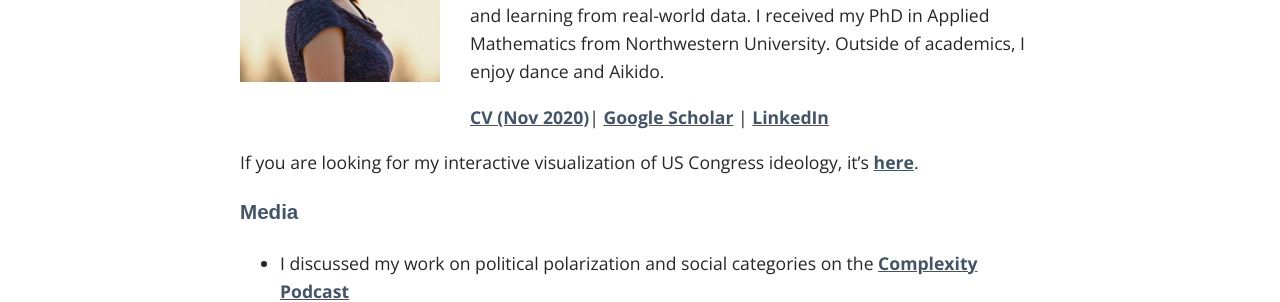
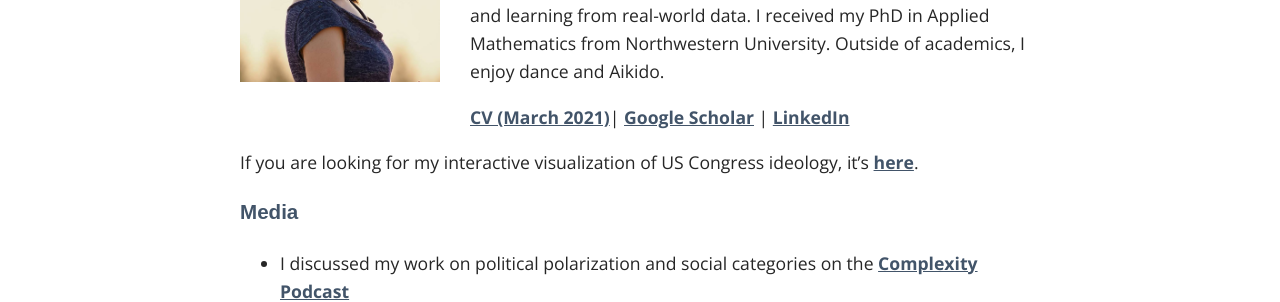
Before and after one commit to vc-yang/vc-yang.github.io, a Jekyll site: the page built from index.md, in a window 1280 px wide and 900 px high. Shown: the part 357-659 px from the top of the window. Built offline with Jekyll 4.4.1, drawn with Linux system fonts in a browser that asks for light colours; some web fonts are replaced.

Commit message:
Update index.md

```diff
--- a/index.md
+++ b/index.md
@@ -6,7 +6,7 @@
 <img style="float: left; margin: 0px 30px 30px 0px;" src="../files/vcyang_photo_1708.jpg" width = "200"/>
 I am an Omidyar Fellow and Peters Hurst Scholar at the Santa Fe Institute. My research uses mathematical tools to understand complex phenomena in human society. Some topics of my work include crimes in cities and the polarization of political parties. My approach combines mechanistic models built from first principles and learning from real-world data. I received my PhD in Applied Mathematics from Northwestern University. Outside of academics, I enjoy dance and Aikido.
 
-[CV (Nov 2020)](../files/CV_Yang_2020_11.pdf)&#124; [Google Scholar](https://scholar.google.com/citations?user=-dMTyjIAAAAJ&hl=en) &#124; [LinkedIn](https://www.linkedin.com/in/vcyang)
+[CV (March 2021)](../files/CV_Yang_2021_03.pdf)&#124; [Google Scholar](https://scholar.google.com/citations?user=-dMTyjIAAAAJ&hl=en) &#124; [LinkedIn](https://www.linkedin.com/in/vcyang)
 
 
 If you are looking for my interactive visualization of US Congress ideology, it's [here](http://www.vcyang.com/vis_congress/).
```
